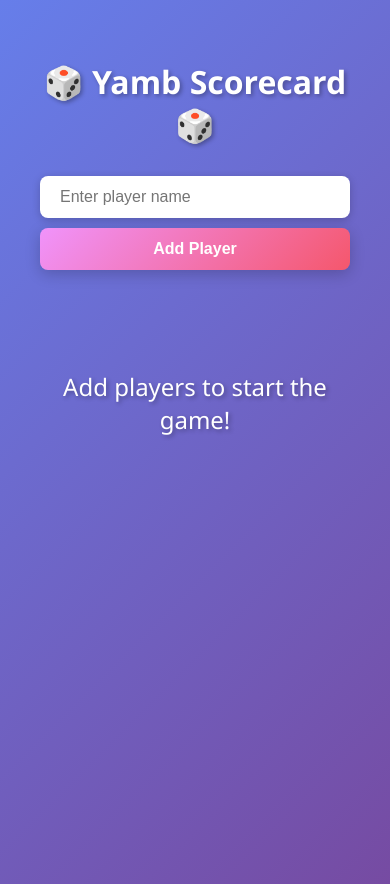
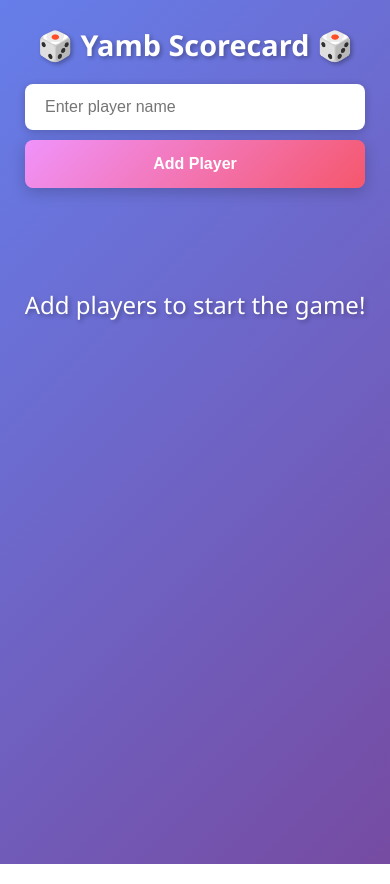
Before and after one commit to gligorisaev/YAMB, a React (Create React App) app in the folder YAMB/: page / in a window 390 px wide. Built offline with nearby package versions, Linux system fonts and the light colour scheme; the HTML template or start-up script is replaced by a standard one.

Commit message:
Optimize app for mobile/phone screens

```diff
--- a/YAMB/public/index.html
+++ b/YAMB/public/index.html
@@ -2,7 +2,9 @@
 <html lang="en">
 <head>
     <meta charset="UTF-8">
-    <meta name="viewport" content="width=device-width, initial-scale=1.0">
+    <meta name="viewport" content="width=device-width, initial-scale=1.0, maximum-scale=1.0, user-scalable=no">
+    <meta name="apple-mobile-web-app-capable" content="yes">
+    <meta name="mobile-web-app-capable" content="yes">
     <title>Yamb Scorecard</title>
 </head>
 <body>
--- a/YAMB/src/App.css
+++ b/YAMB/src/App.css
@@ -1,19 +1,19 @@
 .App {
   max-width: 1400px;
   margin: 0 auto;
-  padding: 20px;
+  padding: 10px;
 }
 
 .App-header {
   text-align: center;
   color: white;
-  margin-bottom: 30px;
+  margin-bottom: 20px;
   text-shadow: 2px 2px 4px rgba(0, 0, 0, 0.3);
 }
 
 .App-header h1 {
-  font-size: 3em;
-  margin: 20px 0;
+  font-size: 2.5em;
+  margin: 15px 0;
 }
 
 .player-management {
@@ -31,12 +31,14 @@
 }
 
 .add-player input {
-  padding: 12px 20px;
+  padding: 14px 20px;
   font-size: 16px;
   border: none;
   border-radius: 8px;
-  min-width: 250px;
+  min-width: 200px;
   box-shadow: 0 2px 8px rgba(0, 0, 0, 0.2);
+  width: 100%;
+  max-width: 300px;
 }
 
 .add-player input:focus {
@@ -45,7 +47,7 @@
 
 .add-player button,
 .reset-button {
-  padding: 12px 30px;
+  padding: 14px 25px;
   font-size: 16px;
   font-weight: bold;
   border: none;
@@ -55,6 +57,7 @@
   cursor: pointer;
   box-shadow: 0 4px 15px rgba(0, 0, 0, 0.2);
   transition: transform 0.2s, box-shadow 0.2s;
+  min-height: 48px;
 }
 
 .add-player button:hover,
@@ -130,21 +133,39 @@
 }
 
 @media (max-width: 768px) {
+  .App {
+    padding: 5px;
+  }
+
   .App-header h1 {
-    font-size: 2em;
+    font-size: 1.8em;
+    margin: 10px 0;
+  }
+
+  .player-management {
+    margin-bottom: 15px;
   }
 
   .add-player {
     flex-direction: column;
     width: 100%;
+    padding: 0 10px;
   }
 
   .add-player input {
     width: 100%;
+    min-width: 100%;
+  }
+
+  .add-player button,
+  .reset-button {
+    width: 100%;
   }
 
   .player-tab {
-    padding: 10px 20px;
+    padding: 12px 20px;
     font-size: 16px;
+    flex: 1;
+    min-width: 80px;
   }
 }
--- a/YAMB/src/components/Scorecard.css
+++ b/YAMB/src/components/Scorecard.css
@@ -1,7 +1,7 @@
 .scorecard {
   background: white;
   border-radius: 12px;
-  padding: 30px;
+  padding: 15px;
   box-shadow: 0 10px 40px rgba(0, 0, 0, 0.2);
   animation: fadeIn 0.5s;
 }
@@ -20,8 +20,8 @@
 .scorecard h2 {
   text-align: center;
   color: #667eea;
-  margin-bottom: 30px;
-  font-size: 2em;
+  margin-bottom: 20px;
+  font-size: 1.5em;
 }
 
 .table-container {
@@ -40,19 +40,19 @@ thead {
 }
 
 th {
-  padding: 15px 10px;
+  padding: 12px 8px;
   text-align: center;
   font-weight: bold;
   border: 2px solid #764ba2;
 }
 
 .row-header {
-  font-size: 18px;
-  min-width: 80px;
+  font-size: 16px;
+  min-width: 60px;
 }
 
 .column-header {
-  min-width: 90px;
+  min-width: 70px;
 }
 
 .column-name {
@@ -61,7 +61,7 @@ th {
 }
 
 .column-symbol {
-  font-size: 20px;
+  font-size: 24px;
   font-weight: bold;
 }
 
@@ -114,13 +114,16 @@ td {
 
 .score-input {
   width: 100%;
-  padding: 8px;
+  padding: 10px 6px;
   font-size: 16px;
   text-align: center;
   border: 2px solid #ddd;
   border-radius: 6px;
   transition: all 0.2s;
   background: white;
+  -webkit-appearance: none;
+  appearance: none;
+  min-height: 44px;
 }
 
 .score-input:focus {
@@ -206,32 +209,80 @@ td {
 
 @media (max-width: 768px) {
   .scorecard {
-    padding: 15px;
+    padding: 10px;
+    border-radius: 8px;
   }
 
   .scorecard h2 {
-    font-size: 1.5em;
+    font-size: 1.3em;
+    margin-bottom: 15px;
+  }
+
+  .table-container {
+    overflow-x: auto;
+    -webkit-overflow-scrolling: touch;
+  }
+
+  table {
+    font-size: 14px;
   }
 
   th, td {
     padding: 8px 4px;
+  }
+
+  .column-header {
+    min-width: 50px;
+  }
+
+  .row-header {
+    min-width: 45px;
     font-size: 14px;
   }
 
-  .column-header {
-    min-width: 70px;
+  .score-input {
+    padding: 10px 4px;
+    font-size: 16px;
+    min-height: 44px;
   }
 
-  .score-input {
-    padding: 6px;
+  .column-symbol {
+    font-size: 20px;
+  }
+
+  .row-label {
     font-size: 14px;
   }
 
-  .column-name {
-    font-size: 12px;
+  .calculated-value {
+    font-size: 16px;
   }
 
-  .column-symbol {
-    font-size: 16px;
+  .total-section {
+    flex-direction: column;
+    gap: 15px;
+    padding: 15px 20px;
+    align-items: stretch;
+  }
+
+  .bonus-info {
+    width: 100%;
+    text-align: center;
+  }
+
+  .bonus-label {
+    font-size: 14px;
+    padding: 10px 12px;
+    display: block;
+  }
+
+  .total-label {
+    font-size: 20px;
+    text-align: center;
+  }
+
+  .total-value {
+    font-size: 32px;
+    width: 100%;
   }
 }
--- a/YAMB/src/index.css
+++ b/YAMB/src/index.css
@@ -8,9 +8,19 @@ body {
   font-family: 'Segoe UI', Tahoma, Geneva, Verdana, sans-serif;
   background: linear-gradient(135deg, #667eea 0%, #764ba2 100%);
   min-height: 100vh;
-  padding: 20px;
+  padding: 10px;
+  -webkit-font-smoothing: antialiased;
+  -moz-osx-font-smoothing: grayscale;
+  touch-action: manipulation;
 }
 
 #root {
   min-height: 100vh;
 }
+
+/* Prevent zoom on input focus on iOS */
+@media screen and (max-width: 768px) {
+  select, textarea, input {
+    font-size: 16px !important;
+  }
+}
```
